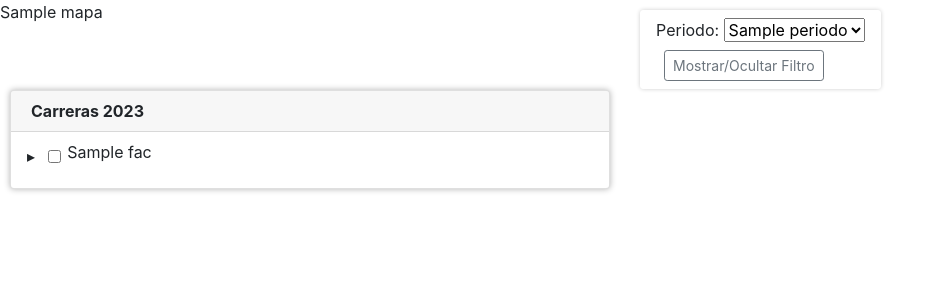
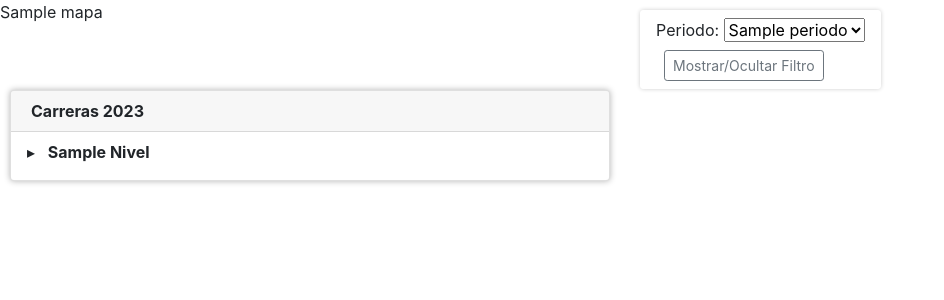
Before and after one commit to andreidavid8152/Walk-Out, a Flask app: template templates/index.html in a window 1280 px wide. Shown: the top 300 px of the page, without its empty margins (0-944 px from the left). Run offline with Flask 3, Linux system fonts and the light colour scheme; the template is opened without the code that fills it: most values are stand-ins (such as "Sample title", 1, 10 or a date in 2020); some libraries are stand-ins or nearby versions.

Commit message:
Carrera cambio filtro

```diff
--- a/app.py
+++ b/app.py
@@ -115,20 +115,23 @@ def mapa():
     df_carr = df_carr[df_carr["AÑO"] == 2023]
     uni_to_carr = df_carr.groupby("UNIVERSIDAD")["CARRERA"].apply(list).to_dict()
 
-    layer_uni = folium.FeatureGroup(name="Universidades", show=True).add_to(m)
-    for _, row in df_uni.iterrows():
-        uni = row["UNIVERSIDAD"]
-        folium.Marker(
-            location=[row["LATITUD"], row["LONGITUD"]],
-            title=uni,  # para logging
-            tooltip=f"{uni} – {row['CAMPUS']}",
-            icon=folium.Icon(
-                color="red" if uni.upper() == "UNIVERSIDAD DE LAS AMERICAS" else "blue",
-                icon="university",
-                prefix="fa",
-            ),
-            careers=uni_to_carr.get(uni, []),  # lista carreras
-        ).add_to(layer_uni)
+    grupo_uni_fin = {"PUBLICA": [], "PRIVADA": []}
+    for tipo in ["PUBLICA", "PRIVADA"]:
+        fg = folium.FeatureGroup(name=f"Universidades {tipo.title()}").add_to(m)
+        grupo_uni_fin[tipo] = fg
+        for _, row in df_uni[df_uni["FINANCIAMIENTO"].str.upper() == tipo].iterrows():
+            uni = row["UNIVERSIDAD"]
+            folium.Marker(
+                location=[row["LATITUD"], row["LONGITUD"]],
+                title=uni,
+                tooltip=f"{uni} – {row['CAMPUS']}",
+                icon=folium.Icon(
+                    color="red" if uni.upper() == "UNIVERSIDAD DE LAS AMERICAS" else "blue",
+                    icon="university",
+                    prefix="fa",
+                ),
+                careers=uni_to_carr.get(uni, []),
+            ).add_to(fg)
 
     # 7. ---------------- Colegios por tipo --------------------
     df_col = pd.read_excel(EXCEL_PATH, sheet_name=SHEET_COL).rename(
@@ -158,20 +161,46 @@ def mapa():
             "select_all_checkbox": "Todos",
             "children": grupos_parroquia,
         },
-        {"label": "Universidades", "layer": layer_uni},
+        {
+            "label": "Universidades",
+            "select_all_checkbox": "Todas",
+            "children": [
+                {"label": "Públicas", "layer": grupo_uni_fin["PUBLICA"]},
+                {"label": "Privadas", "layer": grupo_uni_fin["PRIVADA"]},
+            ],
+        },
         {
             "label": "Colegios",
             "select_all_checkbox": "Todos",
             "children": colegios_grupos,
         },
     ]
+
     TreeLayerControl(overlay_tree=overlay_tree, collapsed=False).add_to(m)
 
-    # 9. ---------------- Facultades → carreras ----------------
-    facultades = {}
+    # 9. ---------------- NIVEL → Facultad → Carreras ----------------
+    facultades_por_nivel = {}
+
     for _, r in df_carr.iterrows():
-        facultades.setdefault(r["FACULTAD"].strip(), set()).add(r["CARRERA"].strip())
-    facultades = {fac: sorted(carr) for fac, carr in facultades.items()}
+        nivel = r["NIVEL"].strip().upper()
+        facultad = r["FACULTAD"].strip()
+        carrera = r["CARRERA"].strip()
+
+        if facultad.upper() == "NO COMPARABLE":
+            continue
+
+        if nivel not in facultades_por_nivel:
+            facultades_por_nivel[nivel] = {}
+
+        if facultad not in facultades_por_nivel[nivel]:
+            facultades_por_nivel[nivel][facultad] = set()
+
+        facultades_por_nivel[nivel][facultad].add(carrera)
+
+    # Convertir sets a listas ordenadas
+    for nivel in facultades_por_nivel:
+        for fac in facultades_por_nivel[nivel]:
+            facultades_por_nivel[nivel][fac] = sorted(facultades_por_nivel[nivel][fac])
 
     # 10. --------------- Render ------------------------------
     return render_template(
@@ -181,7 +210,7 @@ def mapa():
         periodos=periodos,
         selected_periodo=selected_periodo,
         now=datetime.datetime.now(),
-        facultades=facultades,
+        facultades=facultades_por_nivel,
     )
 
 
--- a/templates/index.html
+++ b/templates/index.html
@@ -55,23 +55,31 @@
     <div class="card">
       <div class="card-header py-2"><strong>Carreras 2023</strong></div>
       <div class="card-body">
+        {% for nivel, facultades in facultades.items() %}
+          <details>
+            <summary><strong>{{ nivel.title() }}</strong></summary>
+            <div style="padding-left: 1rem;">
               {% for fac, carreras in facultades.items() %}
-          {% set idx = loop.index %}
+                {% set idx = loop.index0 %}
                 <details>
                   <summary>
-              <input type="checkbox" id="fac_{{ idx }}" onchange="toggleChildren('fac_{{ idx }}')">
-              <label for="fac_{{ idx }}">{{ fac }}</label>
+                    <input type="checkbox" id="fac_{{ nivel }}_{{ idx }}" onchange="toggleChildren('fac_{{ nivel }}_{{ idx }}')">
+                    <label for="fac_{{ nivel }}_{{ idx }}">{{ fac }}</label>
                   </summary>
                   <ul>
                     {% for car in carreras %}
                     <li>
-                <input type="checkbox" class="child fac_{{ idx }}" id="car_{{ idx }}_{{ loop.index }}">
-                <label for="car_{{ idx }}_{{ loop.index }}">{{ car }}</label>
+                      <input type="checkbox" class="child fac_{{ nivel }}_{{ idx }}" id="car_{{ nivel }}_{{ idx }}_{{ loop.index }}">
+                      <label for="car_{{ nivel }}_{{ idx }}_{{ loop.index }}">{{ car }}</label>
                     </li>
                     {% endfor %}
                   </ul>
                 </details>
               {% endfor %}
+            </div>
+          </details>
+        {% endfor %}
+
       </div>
     </div>
   </div>
```
Lines whose indentation alone changed are shown as unchanged.
